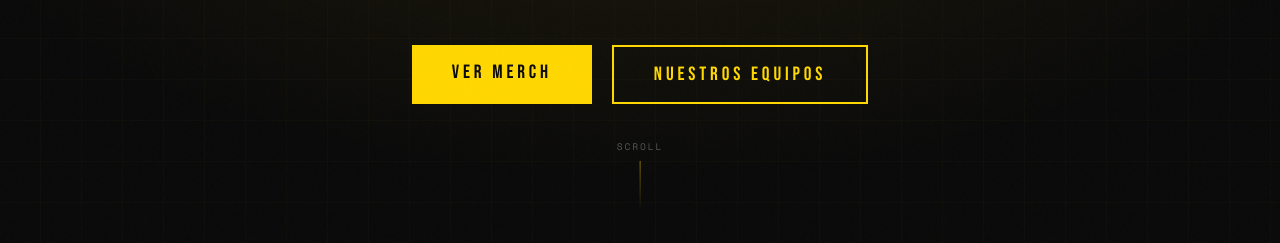
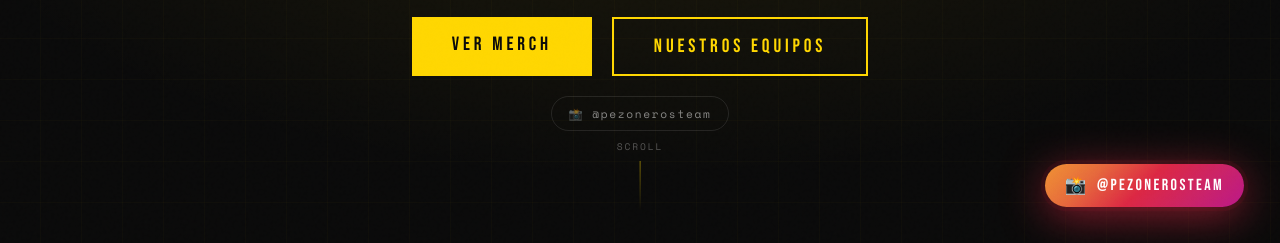
Before and after one commit to juanynsqm/PezonerosFS, a plain HTML site: page index.html in a window 1280 px wide. Shown: the part 557-800 px from the top of the page. Drawn offline with nearby package versions, Linux system fonts and the light colour scheme; a web font is replaced by a local one.

Commit message:
Add files via upload

```diff
--- a/index.html
+++ b/index.html
@@ -1037,6 +1037,60 @@
     margin-top: 16px;
   }
 
+  /* INSTAGRAM FLOAT BUTTON */
+  .ig-float {
+    position: fixed;
+    bottom: 36px;
+    right: 36px;
+    z-index: 500;
+    background: linear-gradient(135deg, #f09433, #e6683c, #dc2743, #cc2366, #bc1888);
+    color: white;
+    padding: 12px 20px;
+    border-radius: 50px;
+    display: flex;
+    align-items: center;
+    gap: 8px;
+    text-decoration: none;
+    font-family: 'Bebas Neue', sans-serif;
+    font-size: 1rem;
+    letter-spacing: 0.15em;
+    box-shadow: 0 8px 32px rgba(220,39,67,0.4);
+    transition: transform 0.2s, box-shadow 0.2s, opacity 0.3s;
+    cursor: none;
+    animation: ig-pulse 3s ease-in-out infinite;
+  }
+  .ig-float:hover {
+    transform: translateY(-4px) scale(1.05);
+    box-shadow: 0 16px 48px rgba(220,39,67,0.6);
+  }
+  .ig-float.hidden { opacity: 0; pointer-events: none; }
+  .ig-float-icon { font-size: 1.1rem; line-height: 1; }
+  @keyframes ig-pulse {
+    0%, 100% { box-shadow: 0 8px 32px rgba(220,39,67,0.4); }
+    50% { box-shadow: 0 8px 48px rgba(220,39,67,0.7), 0 0 0 6px rgba(220,39,67,0.1); }
+  }
+  .ig-hero-link {
+    display: inline-flex;
+    align-items: center;
+    gap: 8px;
+    color: rgba(255,255,255,0.5);
+    text-decoration: none;
+    font-family: 'Space Mono', monospace;
+    font-size: 0.7rem;
+    letter-spacing: 0.15em;
+    border: 1px solid rgba(255,255,255,0.1);
+    padding: 8px 16px;
+    border-radius: 50px;
+    margin-top: 20px;
+    transition: all 0.2s;
+    cursor: none;
+  }
+  .ig-hero-link:hover {
+    color: white;
+    border-color: rgba(255,255,255,0.4);
+    background: rgba(255,255,255,0.05);
+  }
+
   /* RESPONSIVE */
   @media (max-width: 900px) {
     nav { padding: 16px 20px; }
@@ -1094,6 +1148,9 @@
       <a href="#merch" class="btn-primary">Ver Merch</a>
       <a href="#equipos" class="btn-secondary">Nuestros Equipos</a>
     </div>
+    <a href="https://www.instagram.com/pezonerosteam/" target="_blank" class="ig-hero-link">
+      <span>📸</span> @pezonerosteam
+    </a>
   </div>
 
   <div class="scroll-indicator">
@@ -1469,13 +1526,18 @@
   <div class="footer-bottom">
     <p class="footer-copy">© 2025 PEZONEROS — EST. 2016 — TODOS LOS DERECHOS RESERVADOS</p>
     <div class="footer-socials">
-      <a class="social-link" title="Instagram">📸</a>
+      <a class="social-link" href="https://www.instagram.com/pezonerosteam/" target="_blank" title="Instagram @pezonerosteam">📸</a>
       <a class="social-link" title="TikTok">🎵</a>
       <a class="social-link" title="Twitter">🐦</a>
       <a class="social-link" title="Twitch">🟣</a>
     </div>
   </div>
 </footer>
+
+<!-- INSTAGRAM FLOAT -->
+<a href="https://www.instagram.com/pezonerosteam/" target="_blank" class="ig-float" id="igFloat">
+  <span class="ig-float-icon">📸</span> @pezonerosteam
+</a>
 
 <script>
   // CURSOR
@@ -1615,6 +1677,18 @@ if (navShield) { navShield.src = 'escudo.png'; navShield.style.display = 'block'
   // NOTE FOR DEPLOYMENT: To use the real PNG shield, replace the two lines above with:
   // if (logoImg) logoImg.src = 'escudo.png';
   // if (navShield) { navShield.src = 'escudo.png'; navShield.style.display = 'block'; }
+  // HIDE INSTAGRAM BUTTON NEAR FOOTER
+  const igFloat = document.getElementById('igFloat');
+  window.addEventListener('scroll', () => {
+    const footer = document.querySelector('footer');
+    if (!footer || !igFloat) return;
+    const footerTop = footer.getBoundingClientRect().top;
+    if (footerTop < window.innerHeight) {
+      igFloat.classList.add('hidden');
+    } else {
+      igFloat.classList.remove('hidden');
+    }
+  });
 </script>
 </body>
 </html>
```
